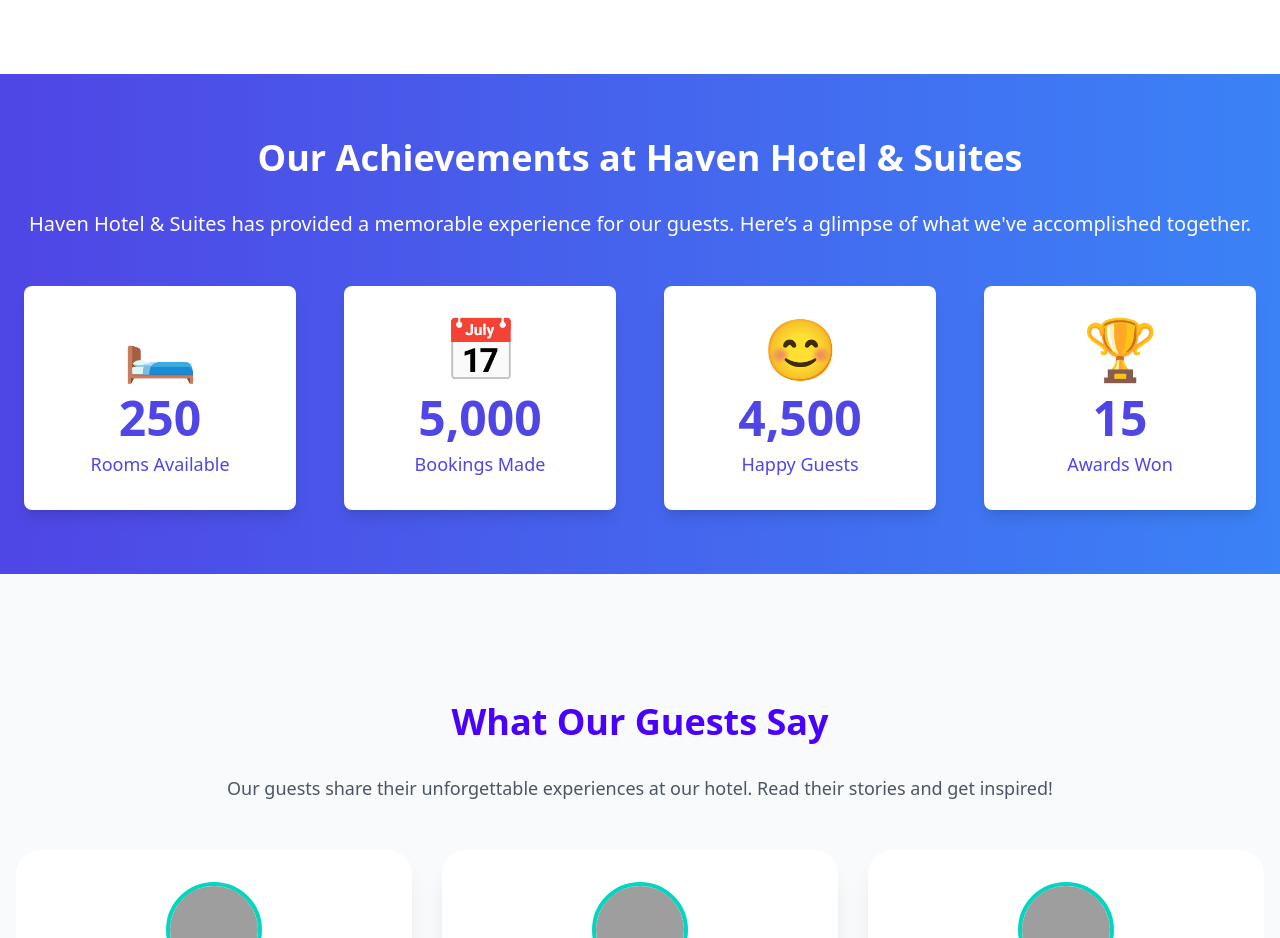
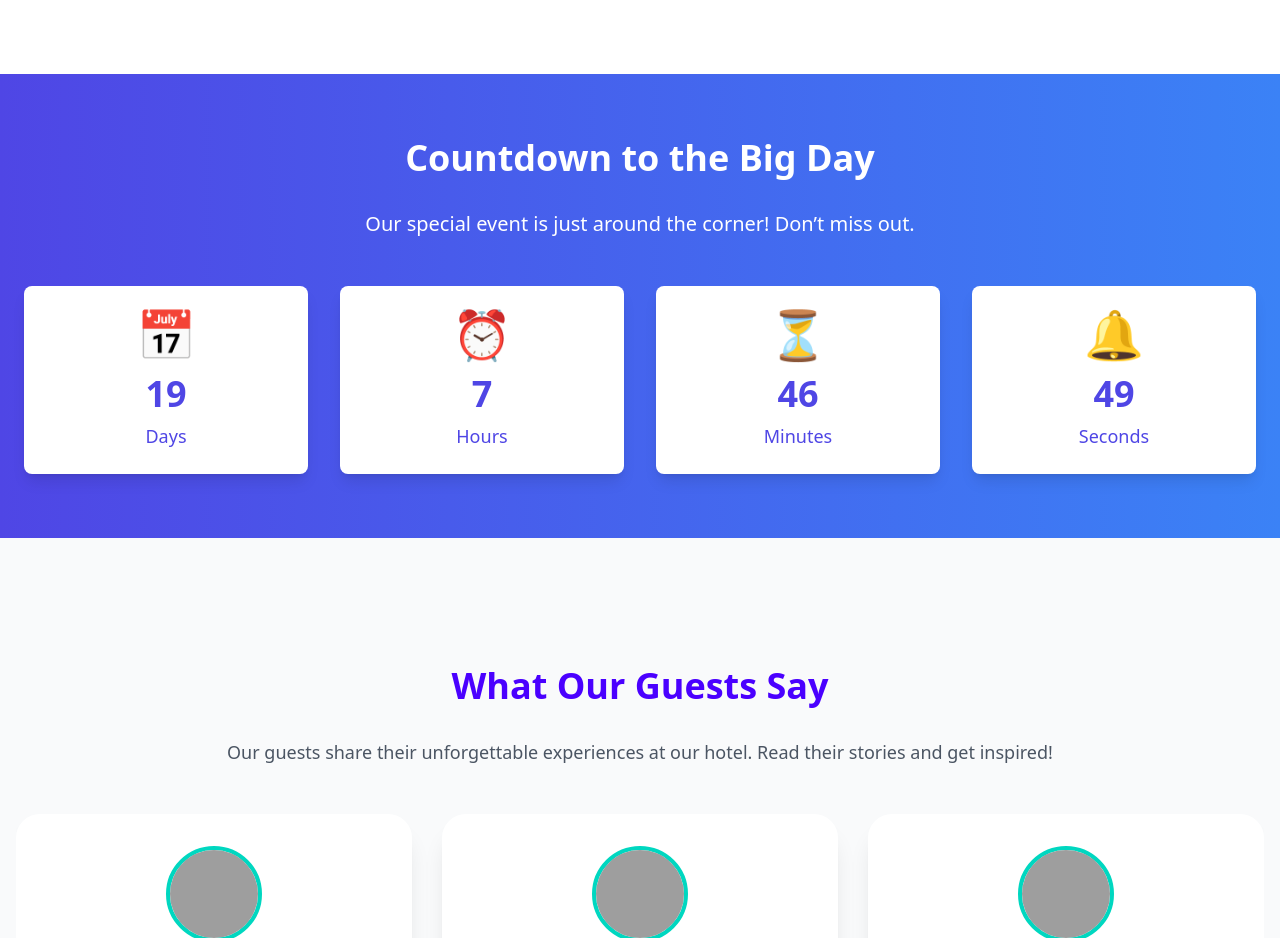
Before and after one commit to mdhasanshuvo/haven-hotel-and-suites, a React (Vite) app: page / in a window 1280 px wide. Shown: the part 1660-2598 px from the top of the page. Built offline with nearby package versions, Linux system fonts and the light colour scheme; grey boxes are pictures that could not be loaded.

Commit message:
Counter section updated

```diff
--- a/src/components/Countdown.jsx
+++ b/src/components/Countdown.jsx
@@ -1,40 +1,28 @@
 import { useState, useEffect, useRef } from 'react';
-import CountUp from 'react-countup';
 
-const HotelStatsCounter = () => {
-  const [inView, setInView] = useState(false);
+const Countdown = () => {
+  const [timeLeft, setTimeLeft] = useState({});
   const sectionRef = useRef(null);
 
   useEffect(() => {
-    const observer = new IntersectionObserver(
-      (entries) => {
-        if (entries[0].isIntersecting) {
-          setInView(true);
-          observer.disconnect();
-        }
-      },
-      {
-        threshold: 0.3,
+    const targetDate = new Date("2025-01-12T00:00:00Z"); // Replace with your target date
+    const interval = setInterval(() => {
+      const now = new Date();
+      const timeDiff = targetDate - now;
+
+      if (timeDiff <= 0) {
+        clearInterval(interval);
+      } else {
+        const days = Math.floor(timeDiff / (1000 * 60 * 60 * 24));
+        const hours = Math.floor((timeDiff % (1000 * 60 * 60 * 24)) / (1000 * 60 * 60));
+        const minutes = Math.floor((timeDiff % (1000 * 60 * 60)) / (1000 * 60));
+        const seconds = Math.floor((timeDiff % (1000 * 60)) / 1000);
+        setTimeLeft({ days, hours, minutes, seconds });
       }
-    );
+    }, 1000);
 
-    if (sectionRef.current) {
-      observer.observe(sectionRef.current);
-    }
-
-    return () => {
-      if (sectionRef.current) {
-        observer.unobserve(sectionRef.current);
-      }
-    };
+    return () => clearInterval(interval);
   }, []);
-
-  const stats = [
-    { title: 'Rooms Available', endValue: 250, icon: '🛏️' },
-    { title: 'Bookings Made', endValue: 5000, icon: '📅' },
-    { title: 'Happy Guests', endValue: 4500, icon: '😊' },
-    { title: 'Awards Won', endValue: 15, icon: '🏆' },
-  ];
 
   return (
     <section
@@ -42,29 +30,35 @@ const HotelStatsCounter = () => {
       className="py-16 bg-gradient-to-r from-indigo-600 to-blue-500 text-white"
     >
       <div className="container mx-auto max-w-7xl px-6 text-center">
-        <h2 className="text-4xl font-extrabold mb-8">Our Achievements at Haven Hotel & Suites</h2>
+        <h2 className="text-4xl font-extrabold mb-8">Countdown to the Big Day</h2>
         <p className="text-lg md:text-xl mb-12">
-          Haven Hotel & Suites has provided a memorable experience for our guests. Here’s a glimpse of what we've accomplished together.
+          Our special event is just around the corner! Don’t miss out.
         </p>
-        <div className="grid grid-cols-1 sm:grid-cols-2 md:grid-cols-4 gap-12">
-          {stats.map((stat, index) => (
-            <div
-              key={index}
-              className="flex flex-col items-center bg-white text-indigo-600 rounded-lg shadow-lg p-8 transform hover:scale-105 transition-transform duration-300"
-            >
-              <div className="text-6xl">{stat.icon}</div>
-              <div className="text-5xl font-bold mt-4">
-                {inView && (
-                  <CountUp start={0} end={stat.endValue} duration={2.5} separator="," />
-                )}
-              </div>
-              <p className="text-lg font-medium mt-2">{stat.title}</p>
-            </div>
-          ))}
+        <div className="grid grid-cols-1 sm:grid-cols-2 md:grid-cols-4 gap-8">
+          <div className="flex flex-col items-center bg-white text-indigo-600 rounded-lg shadow-lg p-6 transform hover:scale-105 transition-transform duration-300">
+            <div className="text-5xl">📅</div>
+            <div className="text-4xl font-bold mt-4">{timeLeft.days ?? '00'}</div>
+            <p className="text-lg font-medium mt-2">Days</p>
+          </div>
+          <div className="flex flex-col items-center bg-white text-indigo-600 rounded-lg shadow-lg p-6 transform hover:scale-105 transition-transform duration-300">
+            <div className="text-5xl">⏰</div>
+            <div className="text-4xl font-bold mt-4">{timeLeft.hours ?? '00'}</div>
+            <p className="text-lg font-medium mt-2">Hours</p>
+          </div>
+          <div className="flex flex-col items-center bg-white text-indigo-600 rounded-lg shadow-lg p-6 transform hover:scale-105 transition-transform duration-300">
+            <div className="text-5xl">⏳</div>
+            <div className="text-4xl font-bold mt-4">{timeLeft.minutes ?? '00'}</div>
+            <p className="text-lg font-medium mt-2">Minutes</p>
+          </div>
+          <div className="flex flex-col items-center bg-white text-indigo-600 rounded-lg shadow-lg p-6 transform hover:scale-105 transition-transform duration-300">
+            <div className="text-5xl">🔔</div>
+            <div className="text-4xl font-bold mt-4">{timeLeft.seconds ?? '00'}</div>
+            <p className="text-lg font-medium mt-2">Seconds</p>
+          </div>
         </div>
       </div>
     </section>
   );
 };
 
-export default HotelStatsCounter;
+export default Countdown;
--- a/src/pages/Home.jsx
+++ b/src/pages/Home.jsx
@@ -4,14 +4,14 @@ import FeaturedRooms from '../components/FeaturedRooms ';
 import UserReviews from '../components/UserReviews';
 import SpecialOffers from '../components/SpecialOffers ';
 import HotelFacilities from '../components/HotelFacilities';
-import HotelStatsCounter from '../components/Countdown';
+import Countdown from '../components/Countdown';
 
 const Home = () => {
     return (
         <div>
             <SliderBanner></SliderBanner>
             <FeaturedRooms></FeaturedRooms>
-            <HotelStatsCounter></HotelStatsCounter>
+            <Countdown></Countdown>
             <UserReviews></UserReviews>
             <SpecialOffers></SpecialOffers>
             <HotelFacilities></HotelFacilities>
```
